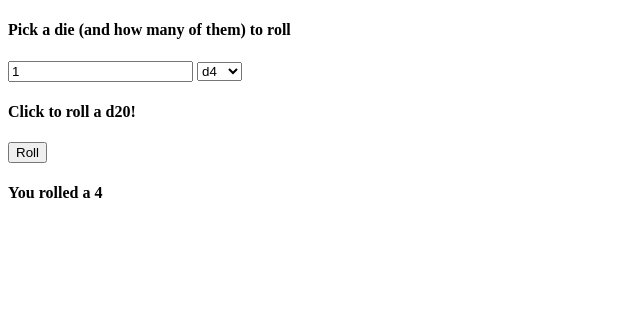
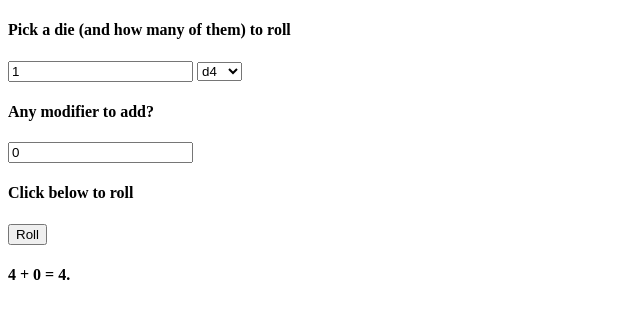
Before and after one commit to OlloClark/dice-roller, a plain HTML site: page index.html in a window 1280 px wide. Both pictures are taken after a click on the button "Roll". Shown: the whole page, without its empty margins (0-640 px from the left). Drawn offline with Linux system fonts and the light colour scheme.

Commit message:
adding positive and negative modifier functionality

```diff
--- a/app.js
+++ b/app.js
@@ -1,21 +1,22 @@
 const btn = document.querySelector("#btn")
 const output = document.querySelector("#output")
+btn.addEventListener("click", diceRoll)
 
 
-
-btn.addEventListener("click", diceRoll)
-
 function diceRoll() {
-  // let dice = document.getElementById("mySelect").value;
   const diceSize = parseInt(document.getElementById("sizeSelect").value)
   const quantitySelect = parseInt(document.getElementById("quantitySelect").value)
+  const modifier = parseInt(document.getElementById("modifier").value)
   const result = (Math.floor(Math.random() * diceSize * quantitySelect) + 1);
+  const modifiedResult = result + modifier;
     console.log(result)
     if (result === 1 && diceSize === 20) {
-      output.innerText = "You rolled a NAT 1!"
+      output.innerText = "NAT 1!"
     } else if (result === 20 && diceSize === 20) {
-      output.innerText = "You rolled a NAT 20!"
+      output.innerText = "NAT 20!"
+    } else if (modifier >= 0){
+      output.innerText = `${(result)} + ${(modifier)} = ${(modifiedResult)}.`
     } else {
-      output.innerText = `You rolled a ${(result)}`
+      output.innerText = `${(result)} - ${(Math.abs(modifier))} = ${(modifiedResult)}.`
     }
 }
--- a/index.html
+++ b/index.html
@@ -9,6 +9,7 @@
 </head>
 <body>
 	<h4>Pick a die (and how many of them) to roll</h4>
+	<div>
 		<input type="number" id="quantitySelect" value="1" placeholder="How many?">
 		<select name="dice" id="sizeSelect">
 			<option value="4">d4</option>
@@ -18,7 +19,12 @@
 			<option value="12">d12</option>
 			<option value="20">d20</option>
 		</select>
-	<h4>Click to roll a d20!</h4>
+	</div>
+	<div>
+		<h4>Any modifier to add?</h4>
+		<input id="modifier" type="number" placeholder="modifier" value="0">
+	</div>
+	<h4>Click below to roll</h4>
 	<button id="btn">Roll</button>
 	<h4 id="output"></h4>
 </body>
```
Lines whose indentation alone changed are shown as unchanged.
